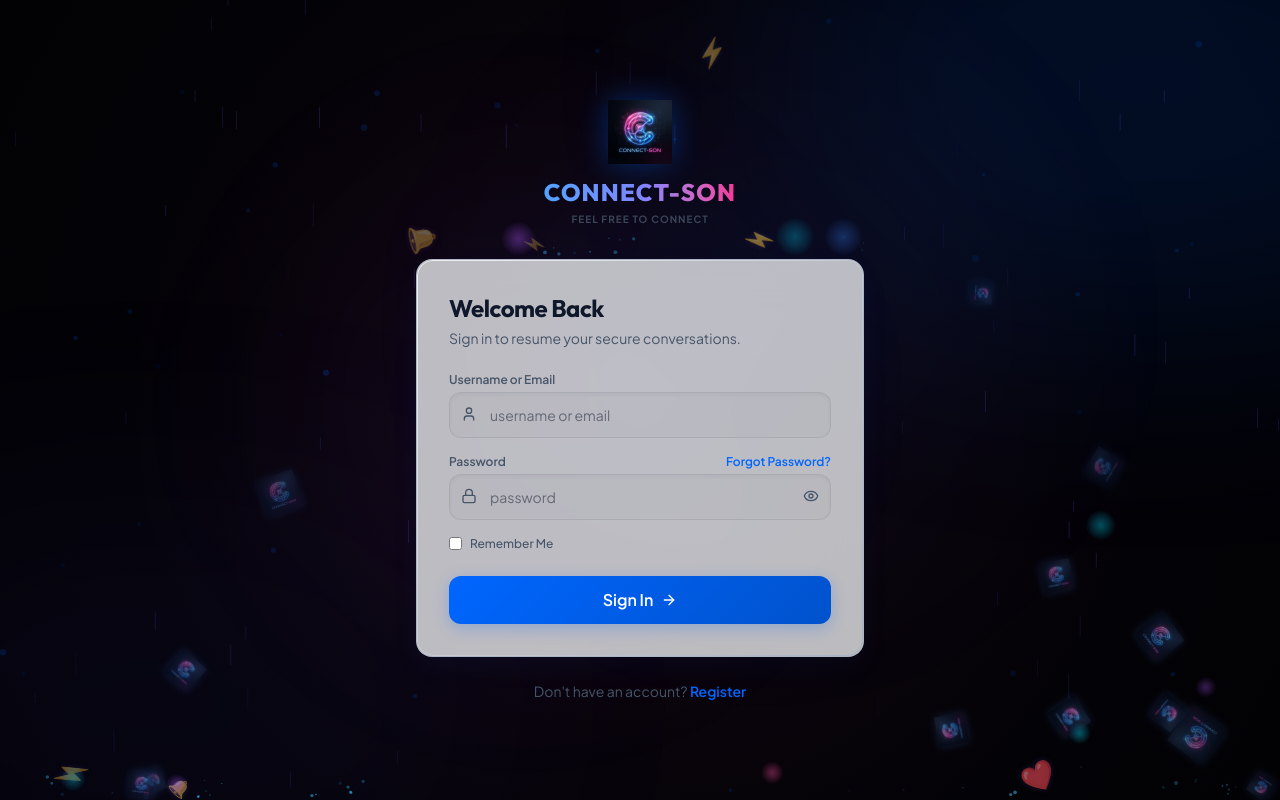
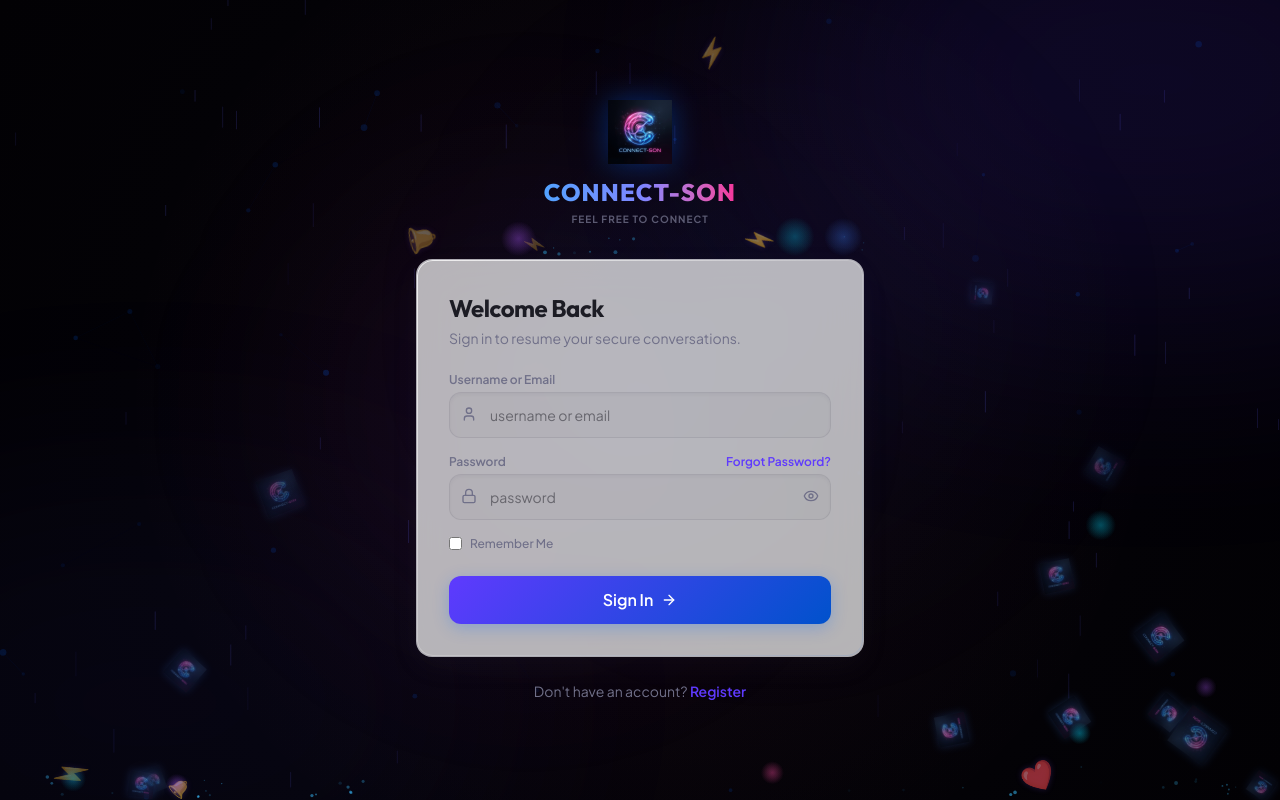
Before and after one commit to PriyanshuMohanty2611/CONNECT-SON, a React (Vite) app in the folder frontend/: page /login in a window 1280 px wide. Built offline with nearby package versions, Linux system fonts and the light colour scheme; no server answers.

Commit message:
feat(theme): default to tiimi theme + auto-save on selection change

```diff
--- a/frontend/src/App.tsx
+++ b/frontend/src/App.tsx
@@ -23,7 +23,7 @@ const PageSpinner = () => (
 // Without this it re-mounts on every route transition, resetting the canvas.
 const CinematicBackground = memo(function CinematicBackground() {
   const canvasRef = useRef<HTMLCanvasElement | null>(null);
-  const [theme, setTheme] = useState(document.documentElement.getAttribute('data-theme') || 'light');
+  const [theme, setTheme] = useState(document.documentElement.getAttribute('data-theme') || 'tiimi');
 
   useEffect(() => {
     const handleMouseMove = (e: MouseEvent) => {
@@ -38,7 +38,7 @@ const CinematicBackground = memo(function CinematicBackground() {
     const observer = new MutationObserver((mutations) => {
       mutations.forEach((mutation) => {
         if (mutation.type === 'attributes' && mutation.attributeName === 'data-theme') {
-          setTheme(document.documentElement.getAttribute('data-theme') || 'light');
+          setTheme(document.documentElement.getAttribute('data-theme') || 'tiimi');
         }
       });
     });
--- a/frontend/src/context/AuthContext.tsx
+++ b/frontend/src/context/AuthContext.tsx
@@ -66,7 +66,7 @@ export const AuthProvider: React.FC<{ children: React.ReactNode }> = ({ children
       const response = await api.get<UserProfile>('/users/me')
       if (response.data) {
         setUser(response.data)
-        const theme = response.data.profile?.theme_preference || 'light'
+        const theme = response.data.profile?.theme_preference || 'tiimi'
         document.documentElement.setAttribute('data-theme', theme)
 
         // Initialize E2EE silently
@@ -285,7 +285,7 @@ export const AuthProvider: React.FC<{ children: React.ReactNode }> = ({ children
     setUser(null)
     setTwoFaRequired(false)
     setTwoFaSessionId(null)
-    document.documentElement.setAttribute('data-theme', 'light')
+    document.documentElement.setAttribute('data-theme', 'tiimi')
   }
 
   const updateProfile = async (profileData: any) => {
--- a/frontend/src/index.css
+++ b/frontend/src/index.css
@@ -6,20 +6,20 @@
     --font-sans: 'Plus Jakarta Sans', -apple-system, BlinkMacSystemFont, "Segoe UI", Roboto, Helvetica, Arial, sans-serif;
     --font-heading: 'Outfit', sans-serif;
 
-    /* Default Light Mode (Connect-On White Screen Premium Theme) */
-    --bg-main: #FFFFFF;
-    --bg-surface: rgba(248, 250, 252, 0.75);
-    --bg-card: rgba(255, 255, 255, 0.85);
-    --border-color: rgba(0, 102, 255, 0.08); /* Light blue border */
-    --text-primary: #0F172A; /* Deep slate gray */
-    --text-secondary: #475569; /* Slate gray */
-    --accent: #0066FF; /* Royal Blue */
-    --accent-hover: #0052CC;
-    --accent-glow: rgba(0, 102, 255, 0.15);
+    /* Default (Connect-On Tiimi Soft Violet Theme) */
+    --bg-main: #F4F3F8; /* Soft light grayish violet */
+    --bg-surface: rgba(255, 255, 255, 0.7);
+    --bg-card: rgba(255, 255, 255, 0.9);
+    --border-color: rgba(112, 112, 137, 0.12); /* Soft violet border */
+    --text-primary: #1C1C24;
+    --text-secondary: #707089;
+    --accent: #5F3AFE; /* Sleek indigo/violet primary */
+    --accent-hover: #4F2EE3;
+    --accent-glow: rgba(95, 58, 254, 0.12);
     --glass-blur: 24px;
     --radius-premium: 16px;
-    --shadow-premium: 0 10px 30px 0 rgba(0, 102, 255, 0.05);
-    --shadow-hover: 0 20px 40px -10px rgba(0, 102, 255, 0.12), 0 0 20px rgba(0, 102, 255, 0.04);
+    --shadow-premium: 0 10px 30px rgba(112, 112, 137, 0.06);
+    --shadow-hover: 0 20px 40px -10px rgba(112, 112, 137, 0.08), 0 0 20px rgba(95, 58, 254, 0.04);
   }
 
   /* Theme definitions applied dynamically by setting data-theme attribute on <html> */
--- a/frontend/src/pages/Settings.tsx
+++ b/frontend/src/pages/Settings.tsx
@@ -47,7 +47,7 @@ export default function Settings() {
   const [gender, setGender] = useState(user?.profile?.gender || '')
   const [country, setCountry] = useState(user?.profile?.country || '')
   const [presence, setPresence] = useState(user?.profile?.presence_status || 'online')
-  const [themePref, setThemePref] = useState(user?.profile?.theme_preference || 'dark')
+  const [themePref, setThemePref] = useState(user?.profile?.theme_preference || 'tiimi')
 
   // Workspace extended profile states
   const [jobTitle, setJobTitle] = useState('')
@@ -283,7 +283,7 @@ export default function Settings() {
       setGender(user.profile?.gender || '')
       setCountry(user.profile?.country || '')
       setPresence(user.profile?.presence_status || 'online')
-      setThemePref(user.profile?.theme_preference || 'dark')
+      setThemePref(user.profile?.theme_preference || 'tiimi')
       setPublicKey(user.profile?.public_key || null)
 
       // Deserialize bio JSON if available
@@ -319,7 +319,7 @@ export default function Settings() {
   useEffect(() => {
     return () => {
       // Revert data-theme to saved setting if they navigate away without saving
-      const savedTheme = user?.profile?.theme_preference || 'dark'
+      const savedTheme = user?.profile?.theme_preference || 'tiimi'
       document.documentElement.setAttribute('data-theme', savedTheme)
     }
   }, [user])
@@ -826,10 +826,20 @@ export default function Settings() {
                         <label className="text-xs font-bold text-[var(--text-secondary)] uppercase tracking-wider block mb-1.5">Theme Vibe</label>
                         <select
                           value={themePref}
-                          onChange={(e) => {
+                          onChange={async (e) => {
                             const val = e.target.value
                             setThemePref(val)
                             document.documentElement.setAttribute('data-theme', val)
+
+                            // Auto-save theme preference instantly
+                            const success = await updateProfile({
+                              theme_preference: val
+                            })
+                            if (success) {
+                              showNotification('success', 'Theme preference saved successfully!')
+                            } else {
+                              showNotification('error', 'Failed to save theme preference.')
+                            }
                           }}
                           className="w-full px-4 py-2.5 glass-input text-sm bg-[var(--bg-main)]"
                         >
```
Also changed, not shown: 2 other files (tests, documents, lock files or other folders).
